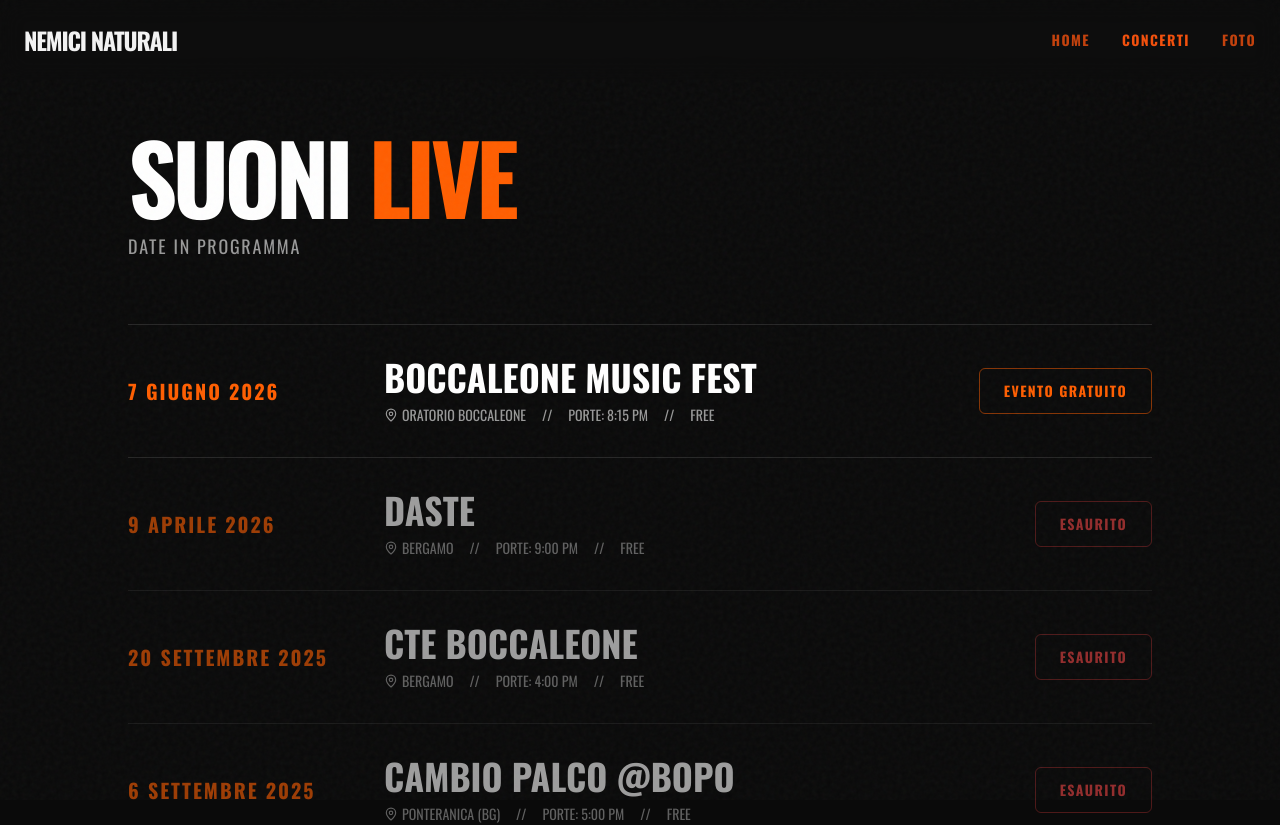
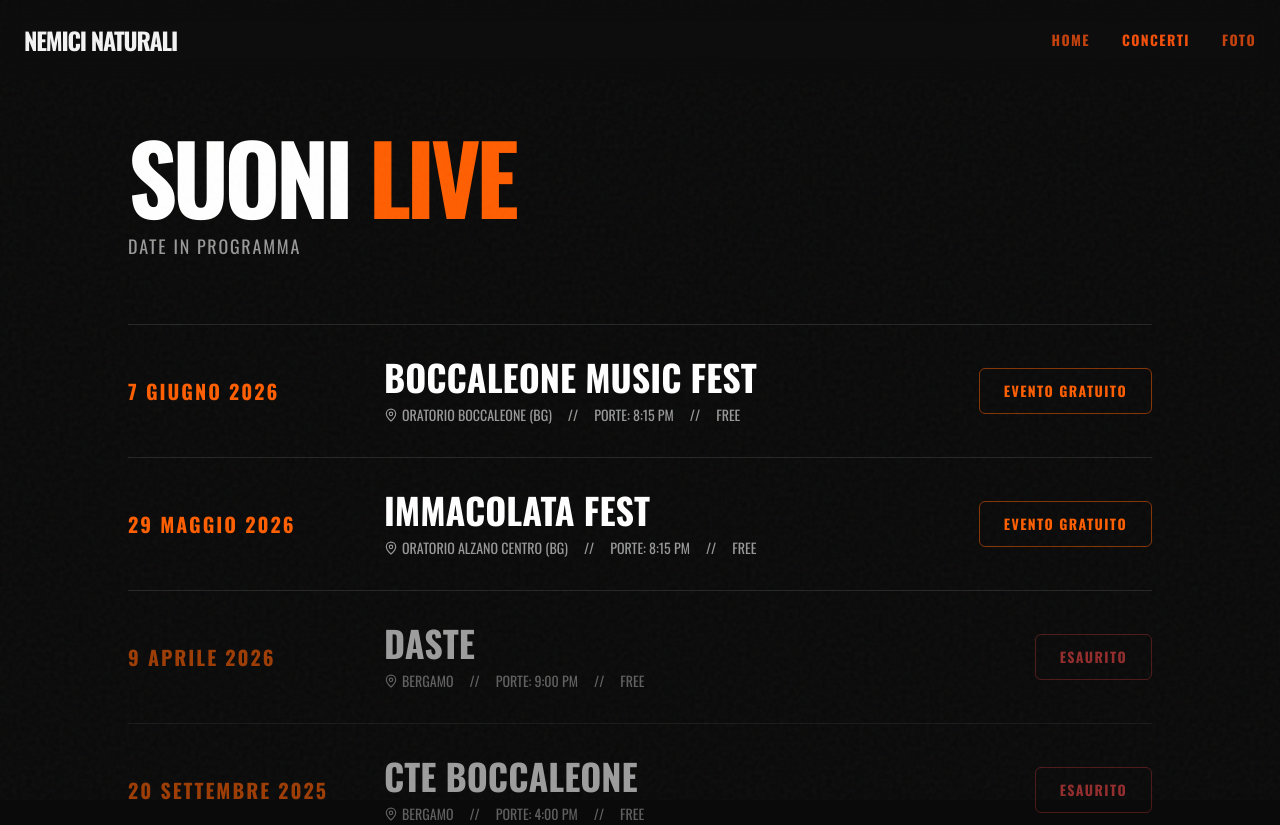
Before and after one commit to nemicinaturali-spec/Sito, a React (Vite) app in the folder Nemici-Naturali/artifacts/nemici-naturali/: page /shows in a window 1280 px wide. Shown: the top 825 px of the page. Built offline with nearby package versions, Linux system fonts and the light colour scheme.

Commit message:
Update shows.tsx

```diff
--- a/Nemici-Naturali/artifacts/nemici-naturali/src/pages/shows.tsx
+++ b/Nemici-Naturali/artifacts/nemici-naturali/src/pages/shows.tsx
@@ -4,14 +4,26 @@ import { ArrowRight, Ticket, MapPin, Lock } from "lucide-react"; // Aggiunta ico
 export default function Shows() {
   const shows = [
     {
-      id: 5,
+      id: 6,
       date: "7 GIUGNO 2026",
       venue: "BOCCALEONE MUSIC FEST",
-      location: "ORATORIO BOCCALEONE",
+      location: "ORATORIO BOCCALEONE (BG)",
       doors: "8:15 PM",
       price: "FREE",
       status: "INFO",
       ticketUrl: "https://www.instagram.com/cineteatro_boccaleone/",
+      soldOut: false,
+      isPrivate: false,
+    },
+    {
+      id: 5,
+      date: "29 MAGGIO 2026",
+      venue: "IMMACOLATA FEST",
+      location: "ORATORIO ALZANO CENTRO (BG)",
+      doors: "8:15 PM",
+      price: "FREE",
+      status: "INFO",
+      ticketUrl: "https://www.instagram.com/oratori_alzano/",
       soldOut: false,
       isPrivate: false,
     },
@@ -55,7 +67,7 @@ export default function Shows() {
       id: 1,
       date: "21 GIUGNO 2025",
       venue: "Casa Circondariale di Voghera",
-      location: "VOGHERA",
+      location: "VOGHERA (PV)",
       doors: "N/A",
       price: "N/A",
       status: "PRIVATE",
```
